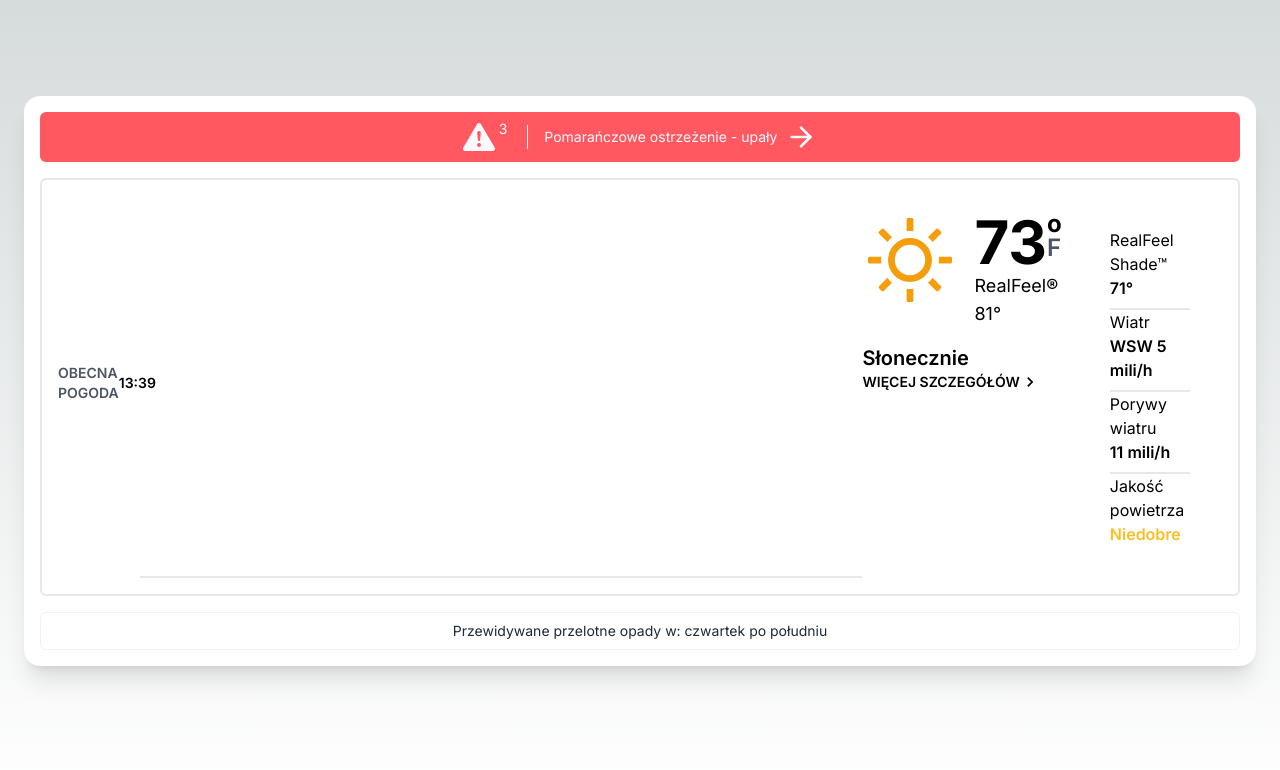
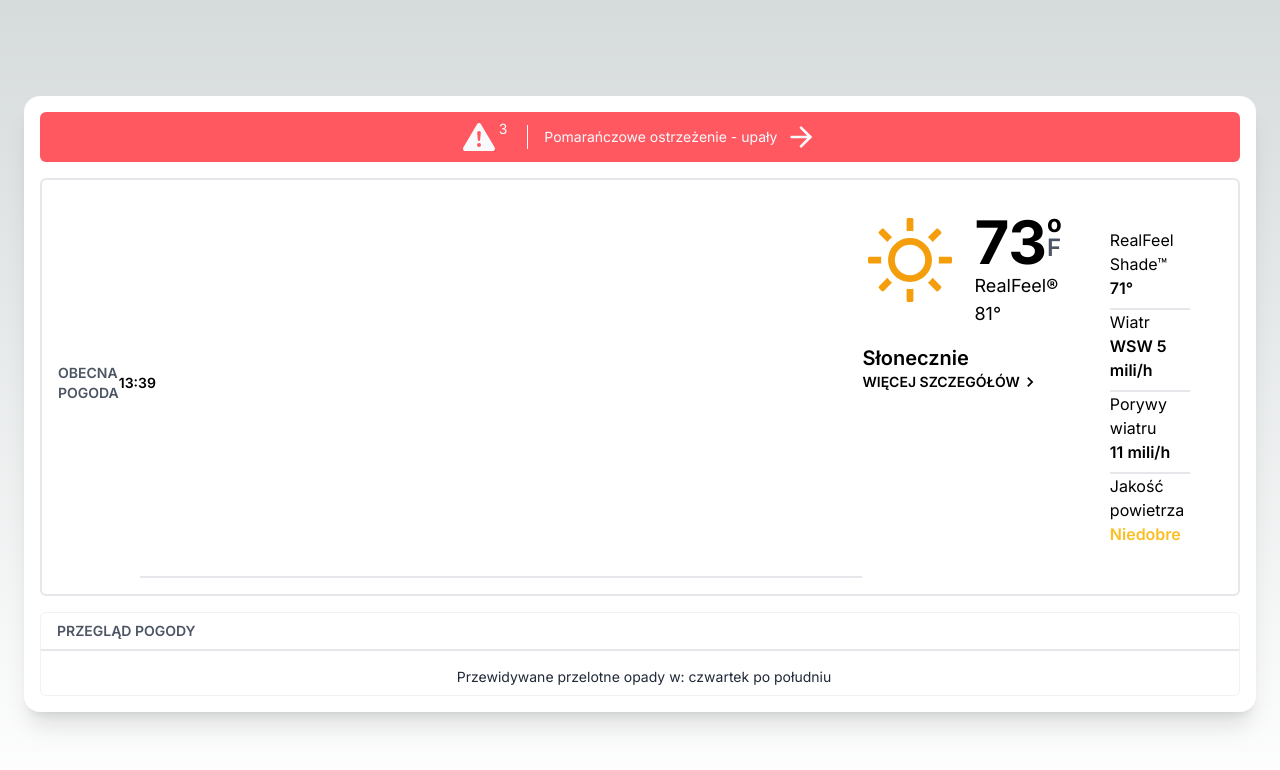
Before and after one commit to pinkjagnie/weather-css-widget, a Next.js app: page / in a window 1280 px wide. Shown: the top 770 px of the page. Built offline with nearby package versions, Linux system fonts and the light colour scheme.

Commit message:
Styled InfoBadge

```diff
--- a/src/app/components/InfoBadge.js
+++ b/src/app/components/InfoBadge.js
@@ -1,7 +1,13 @@
 const InfoBadge = () => {
   return (
-    <div className="w-[100%] h-auto badge bg-base-100 gap-2 p-2 rounded-md">
-      <div>Przewidywane przelotne opady w: czwartek po południu</div>
+    <div className="w-[100%] h-auto badge flex flex-col bg-base-100 gap-2 p-2 rounded-md">
+      <p className="uppercase font-semibold text-sm self-start pl-2 text-gray-600">
+        Przegląd pogody
+      </p>
+      <div className="-mx-4 w-[calc(100%+1rem)] border-b-2 border-gray-200"></div>
+      <div className="pl-2 pt-2">
+        Przewidywane przelotne opady w: czwartek po południu
+      </div>
     </div>
   );
 };
```
